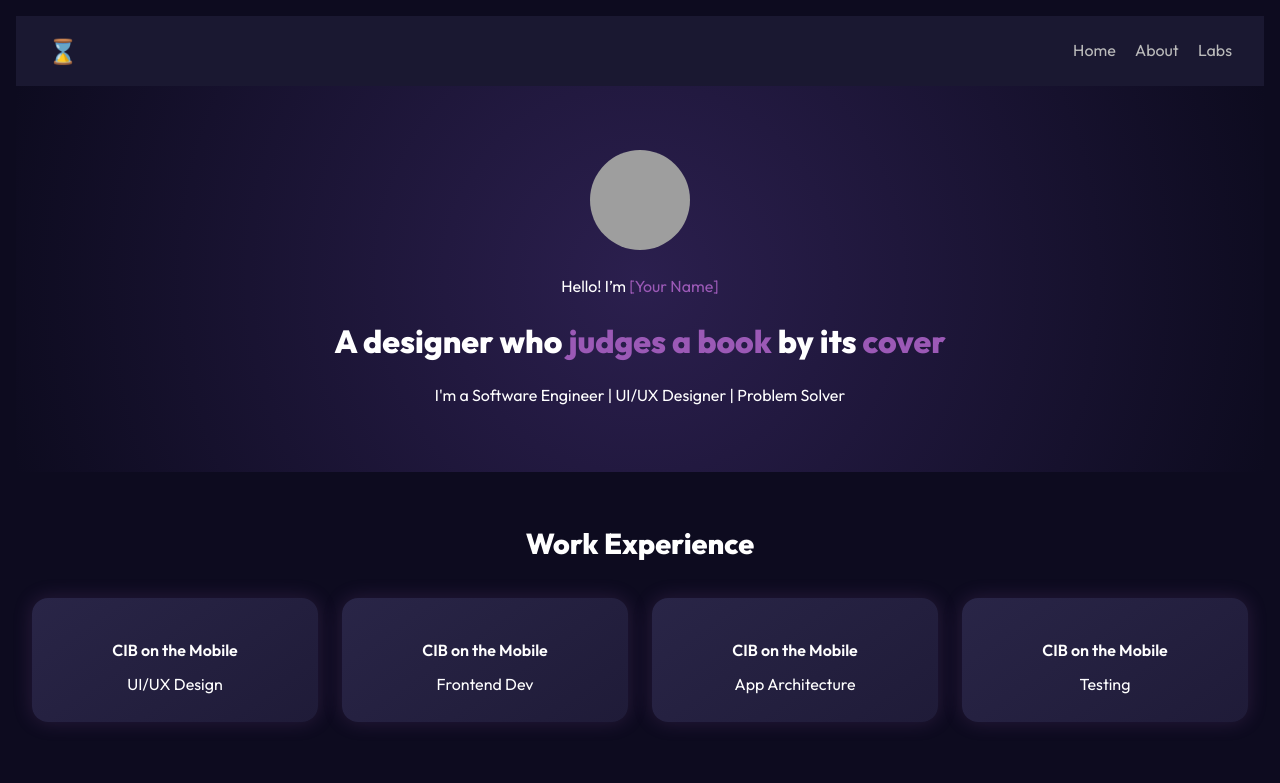
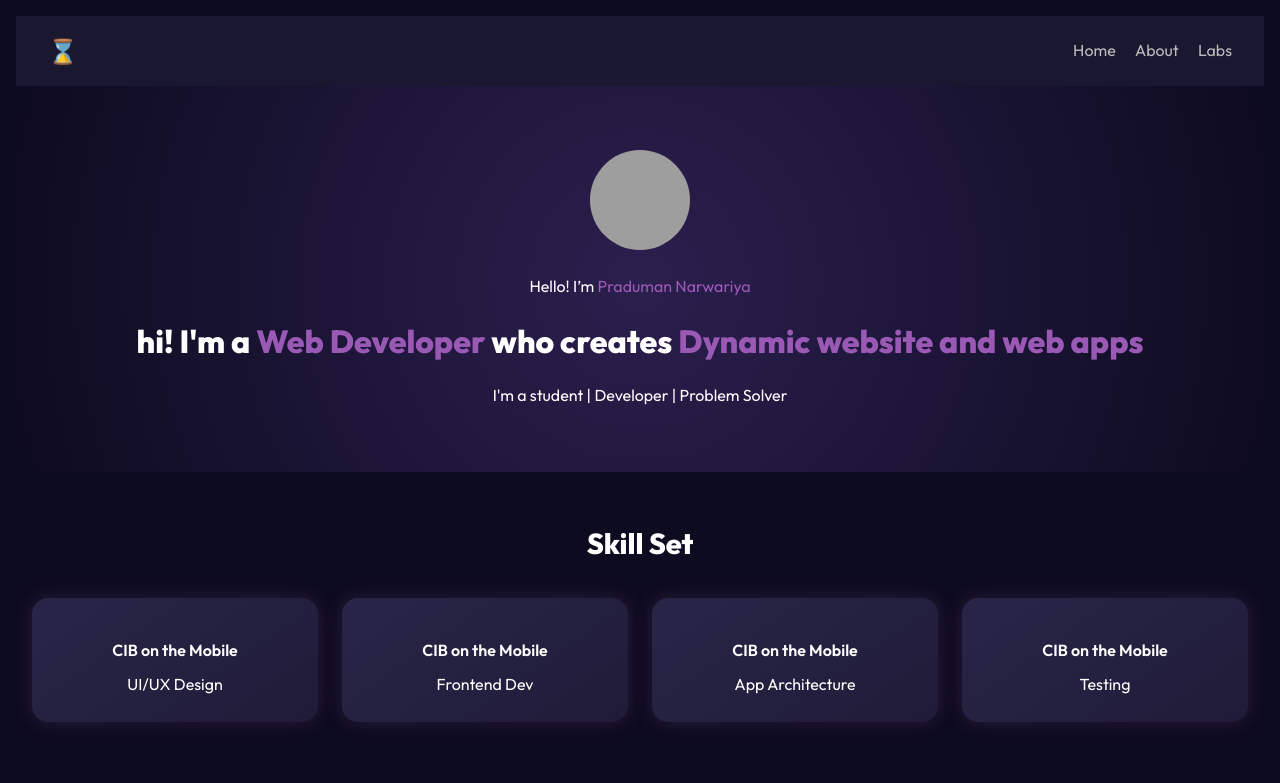
Before and after one commit to pradumannarwariya/portfolio, a plain HTML site: page index.html in a window 1280 px wide. Shown: the top 783 px of the page. Drawn offline with Linux system fonts and the light colour scheme; grey boxes are pictures that could not be loaded.

Commit message:
Update index.html

```diff
--- a/index.html
+++ b/index.html
@@ -115,11 +115,11 @@
     </nav>
   </header>  <section class="hero">
     <img src="https://i.pravatar.cc/100" alt="avatar">
-    <p>Hello! I’m <span class="highlight">[Your Name]</span></p>
-    <h2>A designer who <span class="highlight">judges a book</span> by its <span class="highlight">cover</span></h2>
-    <p>I'm a Software Engineer | UI/UX Designer | Problem Solver</p>
+    <p>Hello! I’m <span class="highlight">Praduman Narwariya</span></p>
+    <h2>hi! I'm a <span class="highlight">Web Developer</span> who creates <span class="highlight">Dynamic website and web apps</span></h2>
+    <p>I'm a student | Developer | Problem Solver</p>
   </section>  <section class="section">
-    <h3 style="text-align:center; font-size: 1.8rem; margin-bottom:1rem;">Work Experience</h3>
+    <h3 style="text-align:center; font-size: 1.8rem; margin-bottom:1rem;">Skill Set</h3>
     <div class="cards">
       <div class="card"><h4>CIB on the Mobile</h4><p>UI/UX Design</p></div>
       <div class="card"><h4>CIB on the Mobile</h4><p>Frontend Dev</p></div>
@@ -149,7 +149,7 @@
       <button type="submit">Submit</button>
     </form>
   </section>  <footer>
-    <p>&copy; 2025 [Your Name]. All rights reserved.</p>
+    <p>&copy; 2025 PRADUMAN NARWARIYA. All rights reserved.</p>
   </footer>
 </body>
 </html
```
